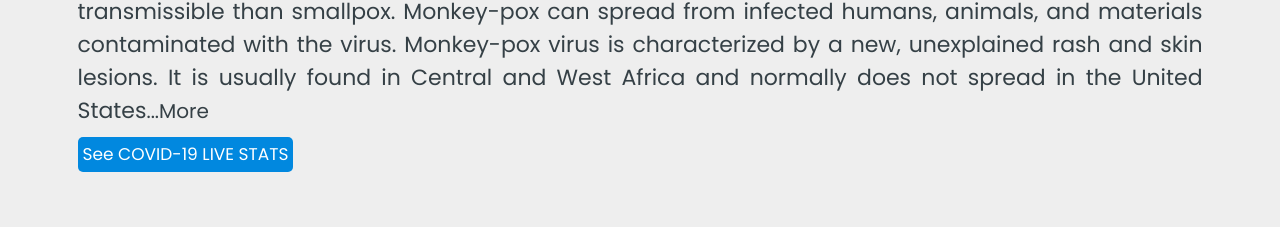
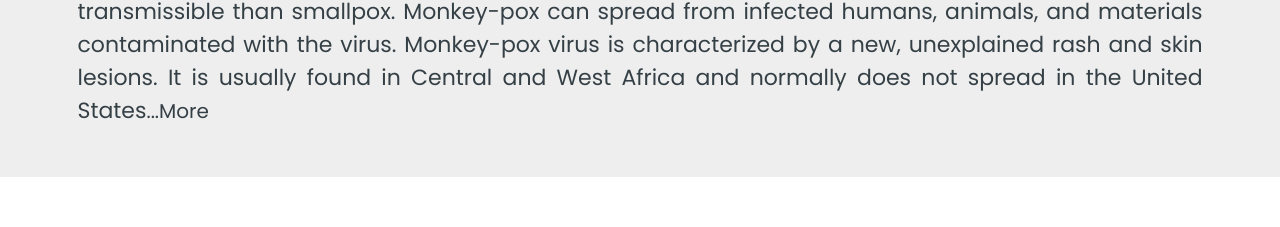
Before and after one commit to Sammy949/MedCare-Coming-Soon, a plain HTML site: page index.html in a window 1280 px wide. Shown: the part 1688-1915 px from the top of the page. Drawn offline with nearby package versions, Linux system fonts and the light colour scheme.

Commit message:
Update index.html

```diff
--- a/index.html
+++ b/index.html
@@ -114,7 +114,6 @@
             </div>
 
 						</p>
-						<a href="https://covid19-live-stats.netlify.app/" target="_blank"><button class="button">See COVID-19 LIVE STATS</button></a>
 				</div>
 		</div>
 
```
